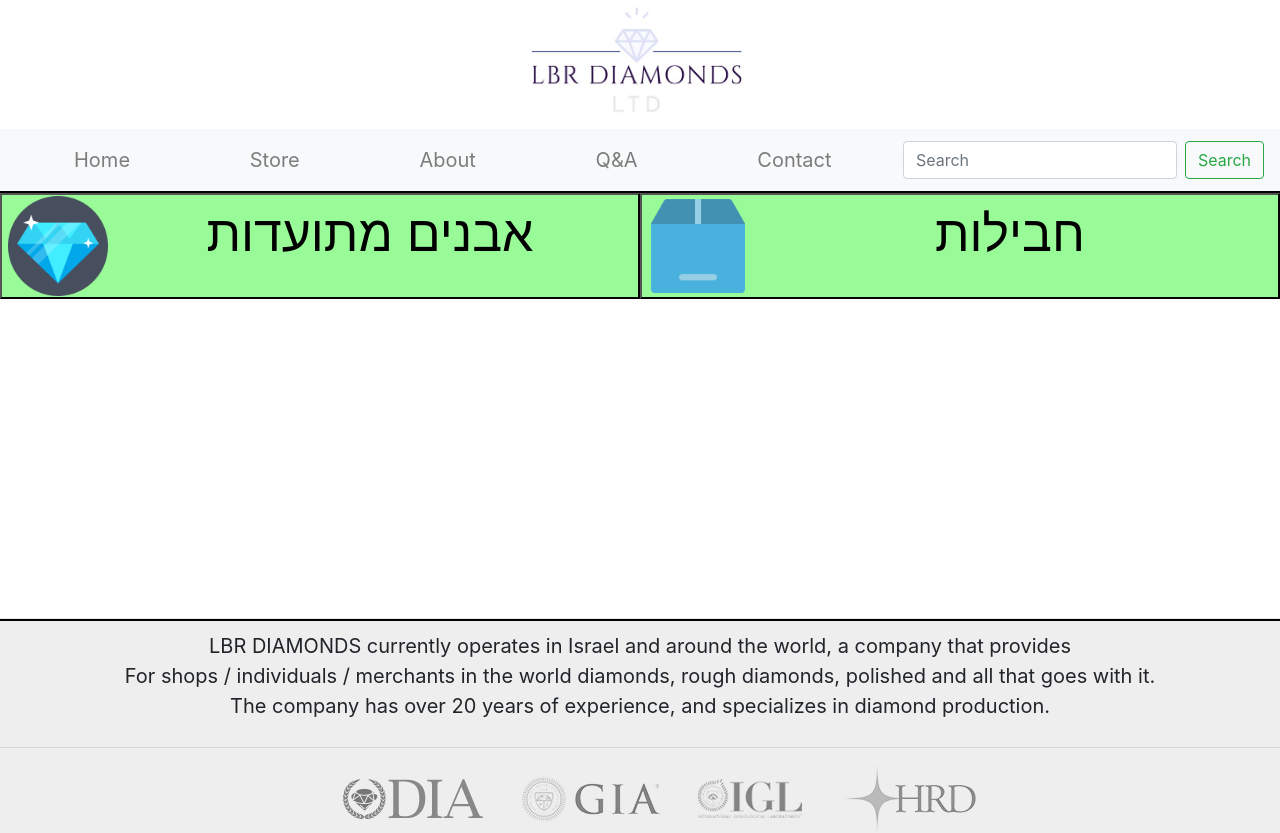
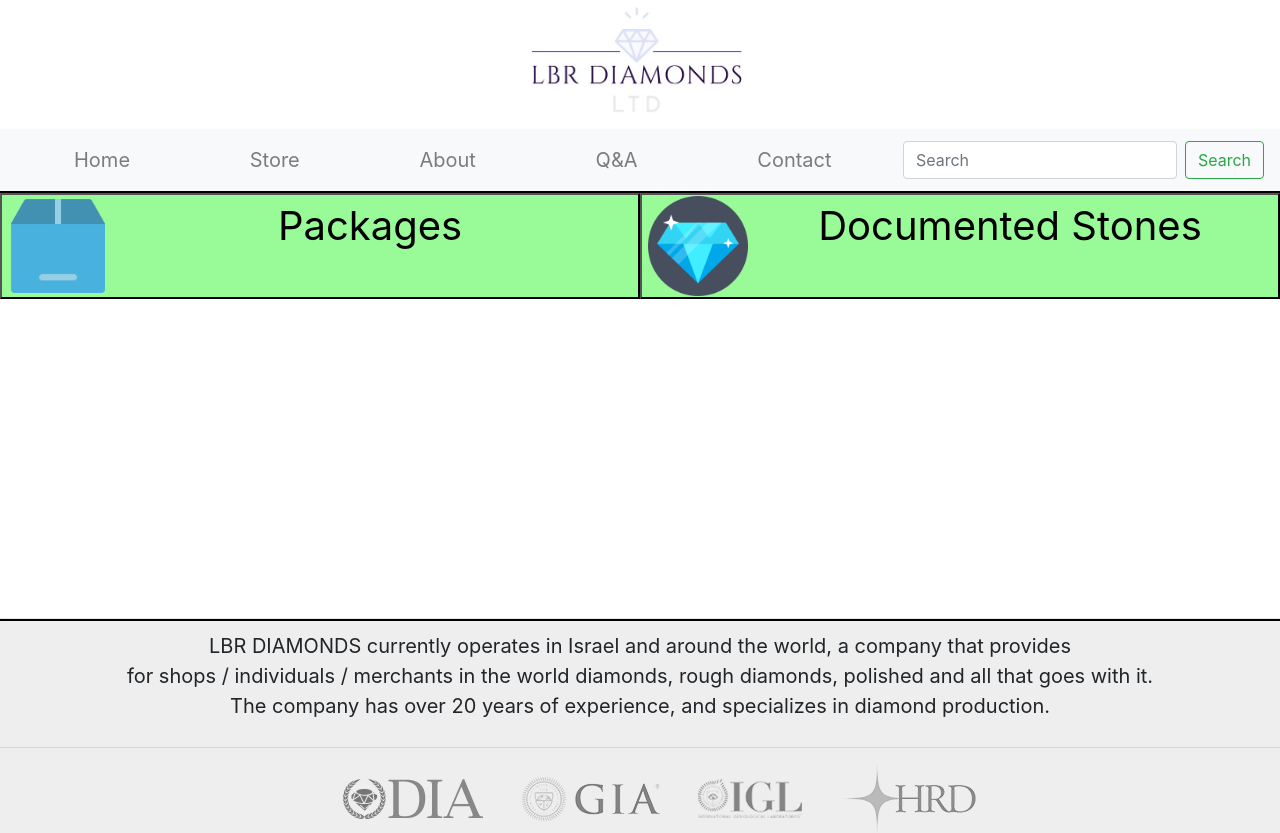
Before and after one commit to roi-isr/LBR-Diamonds-LTD-Final-Project, a React (Create React App) app: page /store in a window 1280 px wide. Built offline with nearby package versions, Linux system fonts and the light colour scheme.

Commit message:
Cleaning code

```diff
--- a/src/Components/FAQ/css/QA.css
+++ b/src/Components/FAQ/css/QA.css
@@ -2,7 +2,7 @@
     height: auto;
     line-height: 35px;
     font-size: 20px;
-    background-color: honeydew;
+    background-color: rgb(239, 240, 239);
 }
 
 .qa-search-btn{
--- a/src/Components/FAQ/jsx/QA.jsx
+++ b/src/Components/FAQ/jsx/QA.jsx
@@ -6,7 +6,8 @@ class QA extends React.Component {
   render() {
     return (
       <div className='Guide'>
-        <h3>Step-by-Step Guide:</h3><h4>How to Choose a Diamond</h4><br />
+        <h3 style={{ textAlign: 'center', fontSize: '50px', fontWeight: 'bold' }}>Step-by-Step Guide</h3>
+        <h4><u>How to Choose a Diamond:</u></h4>
         <p>
           1 . First, identify the diamond shape desired by the recipient. If you do not know and cannot find out, consider round or princess cut.
         </p>
--- a/src/Components/VirtualStore/css/VirtualStore.css
+++ b/src/Components/VirtualStore/css/VirtualStore.css
@@ -1,7 +1,6 @@
 .selection-vs{
 text-align: center;
 width: 100%;
-direction: rtl;
 }
 
 @media only screen and (max-width: 910px){
--- a/src/Components/VirtualStore/jsx/ItemsLayout.jsx
+++ b/src/Components/VirtualStore/jsx/ItemsLayout.jsx
@@ -2,12 +2,12 @@ import React from 'react';
 import styled from 'styled-components/macro';
 
 
-  const VsIcons = styled.img`
+const VsIcons = styled.img`
 
 `;
 
-function ItemLayout(props) {
-
+function ItemsLayout(props) {
+    return <h1>Packages</h1>;
 }
 
 
--- a/src/Components/VirtualStore/jsx/VirtualStore.jsx
+++ b/src/Components/VirtualStore/jsx/VirtualStore.jsx
@@ -3,12 +3,14 @@ import '../css/VirtualStore.css';
 import styled from 'styled-components/macro';
 import DiamondIcon from '../../../Assets/virtual_store_icons/diamond.png'
 import PackageIcon from '../../../Assets/virtual_store_icons/package.png'
+import ItemsLayout from './ItemsLayout'
+
 
 const NavBtn = styled.button`
   margin: auto;
   width: 50%;
   height: 50%;
-  font-size: 50px;
+  font-size: 40px;
   background-color:palegreen;
   margin-bottom: 25%;
   @media (max-width: 910px){
@@ -28,8 +30,8 @@ function StoreNav(props) {
   const verticalLine =
     <div className="vertical-line-vs" />
   const navItems = [
-    { name: 'חבילות', icon: PackageIcon },
-    { name: 'אבנים מתועדות', icon: DiamondIcon }
+    { name: 'Packages', icon: PackageIcon },
+    { name: 'Documented Stones', icon: DiamondIcon }
   ];
   return (
     <div className="selection-vs">
@@ -45,20 +47,26 @@ function StoreNav(props) {
   );
 }
 
-
 class VirtualStore extends React.Component {
   constructor() {
     super();
-    this.state ={
+    this.state = {
       layout: ""
     }
   }
-  applyLayout = () => {
+  applyLayout = (index) => {
+    this.setState({ layout: "Packages" });
+  }
 
+  renderContent = () => {
+    if (this.state.layout === "")
+      return <StoreNav applyLayout={this.applyLayout} />;
+    else if (this.state.layout === "Packages")
+      return <ItemsLayout />;
   }
   render() {
     return (
-      <StoreNav />
+      this.renderContent()
     );
   }
 }
--- a/src/Constants/jsx/Footer.jsx
+++ b/src/Constants/jsx/Footer.jsx
@@ -9,7 +9,7 @@ import { connect } from 'react-redux'
 function Footer(props) {
     const comp_pics = [ComPic1, ComPic2, ComPic3, ComPic4];
     const line1 = "LBR DIAMONDS currently operates in Israel and around the world, a company that provides";
-    const line2 = "For shops / individuals / merchants in the world diamonds, rough diamonds, polished and all that goes with it.";
+    const line2 = "for shops / individuals / merchants in the world diamonds, rough diamonds, polished and all that goes with it.";
     const line3 = "The company has over 20 years of experience, and specializes in diamond production.";
     return (
         props.visibility ?
```
Also changed, not shown: 1 other file (tests, documents, lock files or other folders).
